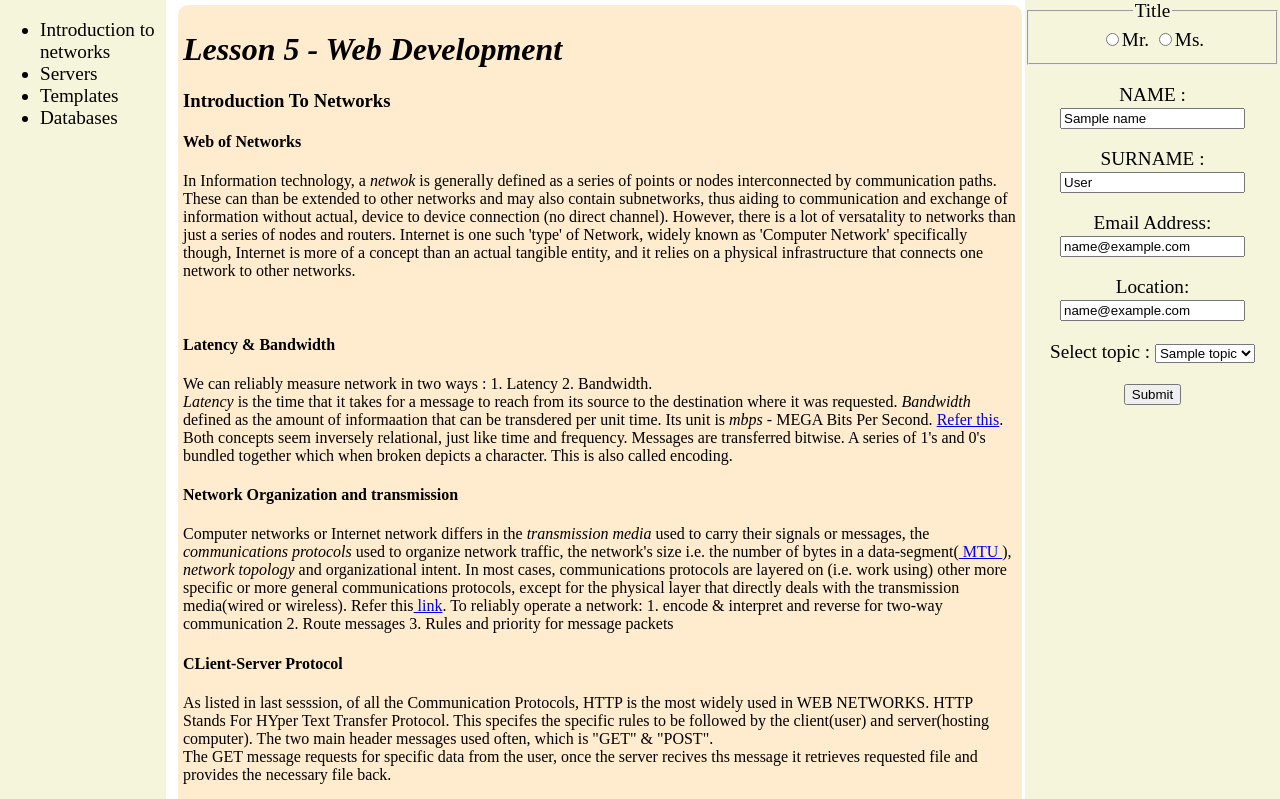
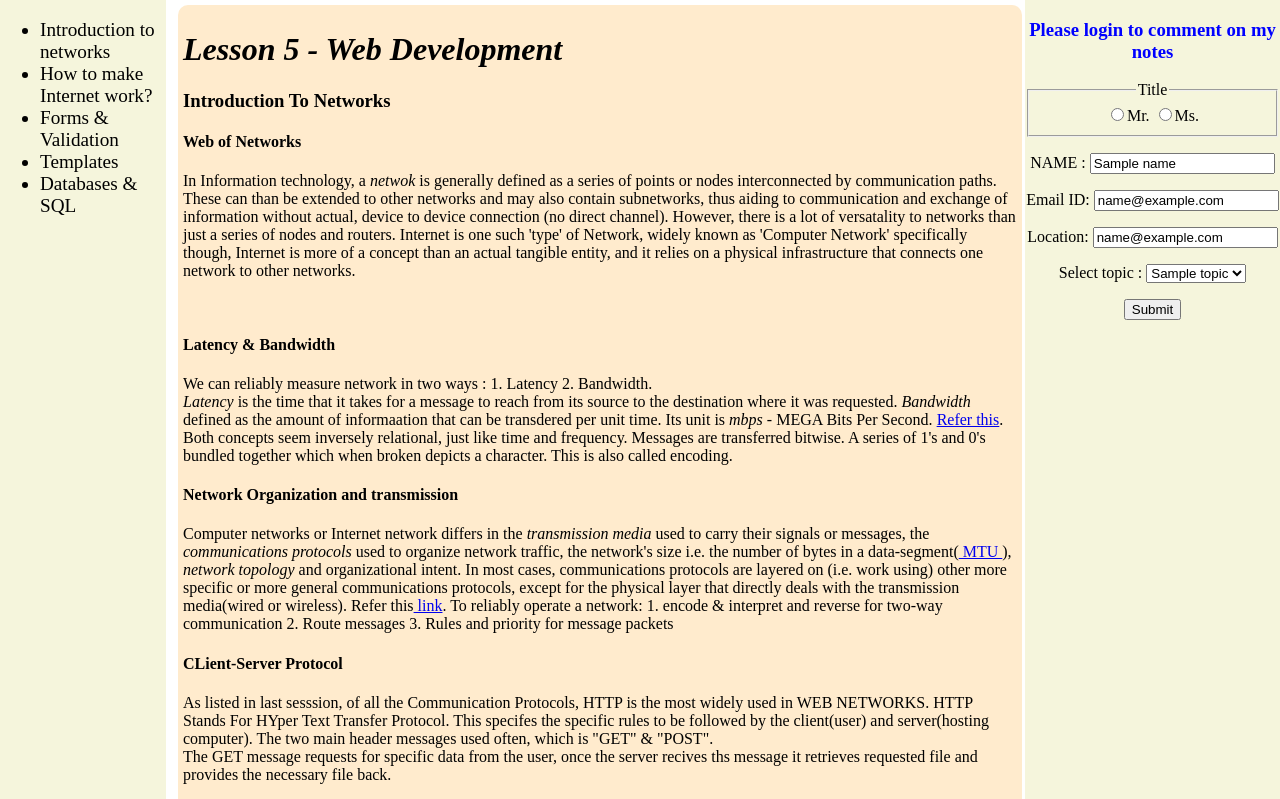
Before and after one commit to rishashetty05/stage-4, a Python web app: template templates/form.html in a window 1280 px wide. Shown: the part 70-869 px from the top of the page. Run offline with Jinja, Linux system fonts and the light colour scheme; the template is opened without the code that fills it: most values are stand-ins (such as "Sample title", 1, 10 or a date in 2020).

Commit message:
Update form.html

```diff
--- a/templates/form.html
+++ b/templates/form.html
@@ -1,23 +1,27 @@
 {% extends 'base.html' %}
-{% include 'content.html'%}
-<!--- include includes the -->
+{%include 'content.html'%} <!--implement each block in a step by step manner -->
 
 {%block sidebar%}
-     <div class = "nav">
+    <div class = "nav">
          <ul>
             <li>Introduction to networks</a>
             </li>
-            <li>Servers</a>
+            <li>How to make Internet work?</a>
+            </li>
+            <li>Forms &amp; Validation</a>
             </li>
             <li>Templates</a>
             </li>
-            <li>Databases</a>
+            <li>Databases & SQL</a>
             </li>
         </ul>
+    </div>
 {%endblock%}
 
 {% block form%}
     <div>
+    <h3 style = "color: blue">Please login to comment on my notes</h3>
+
     <form method = "post">
 
             <fieldset>
@@ -32,21 +36,15 @@
                 <div style = "color:red">{{nameerror}}</div>
                 <!--nameerror variable will be filled by template_value dictionary to appear as a red texted color on html input page-->
         </p>
-            <label> SURNAME : </label>
-            <input type = "text" name = "surname" required = "required" value = "{{surname}}" maxlength = 10>
-            <!--name variable will be filled by template_value dictionary to retain values derived from user on html input page-->
-            <!--<div style = "color:red">{{surnameerror}}</div>-->
-            <!--nameerror variable will be filled by template_value dictionary to appear as a red texted color on html input page-->
-        </p>
         <p>
-            <label> Email Address: </label>
-            <input type="text" name= "email" required placeholder="Enter a valid email address" value = "{{email}}">
+            <label> Email ID: </label>
+            <input type="email" name= "email" required placeholder="Enter a valid email address" value = "{{email}}">
             <div style = "color:red">{{emailerror}}</div>
         </p>
         <p>
             <label> Location: </label>
             <input type="text" name= "location" required placeholder="Enter a valid country" value = "{{email}}">
-            <!--<div style = "color:red">{{locationerror}}</div>-->
+            <div style = "color:red">{{locationerror}}</div>
         </p>
         <p>
             <label>Select topic : </label>
@@ -57,7 +55,7 @@
             {% endfor %}
             </select>
         </p>
-        <input type = "submit">
+        <input type = "submit" name = "Login">
     </form>
     </div>
 {%endblock%}
```
